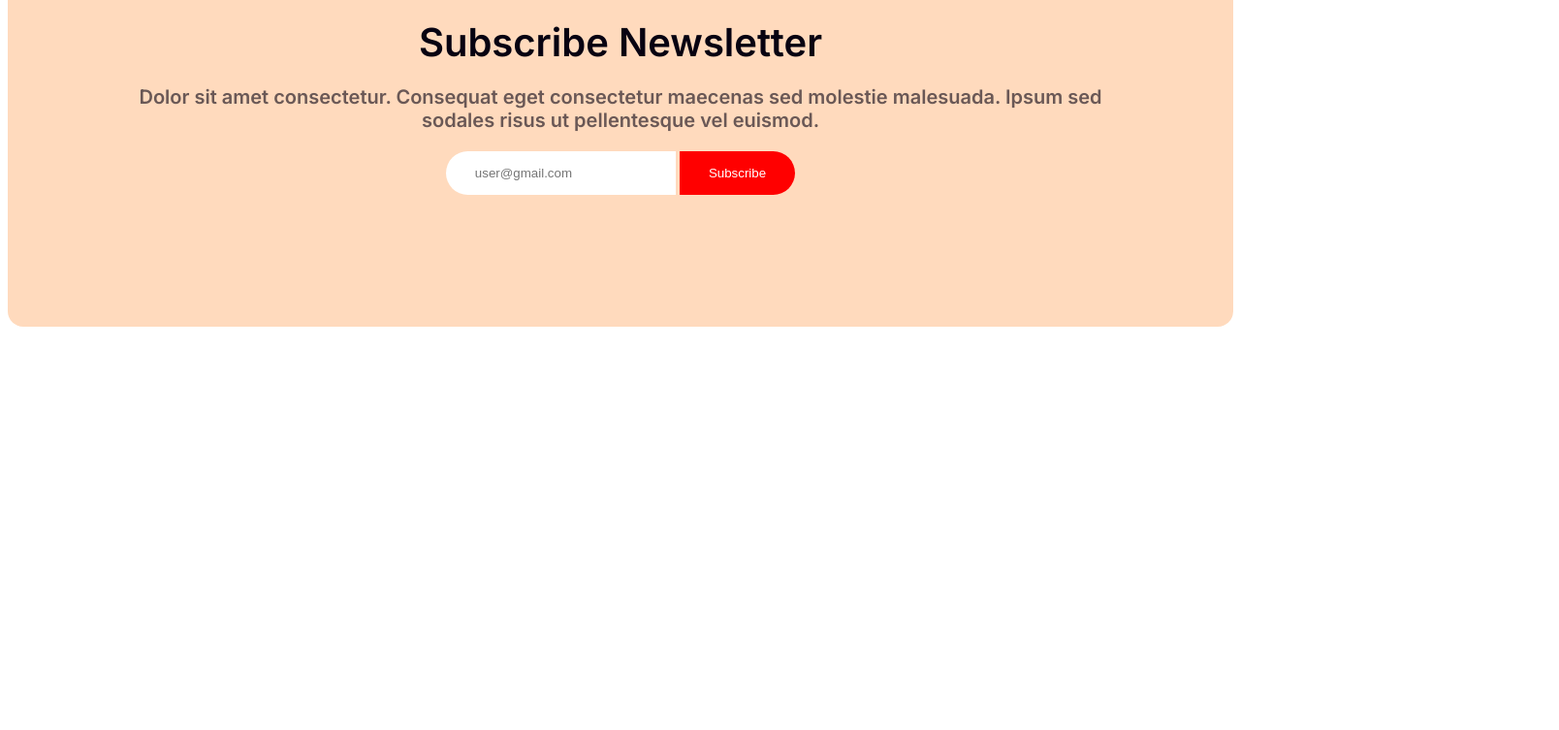
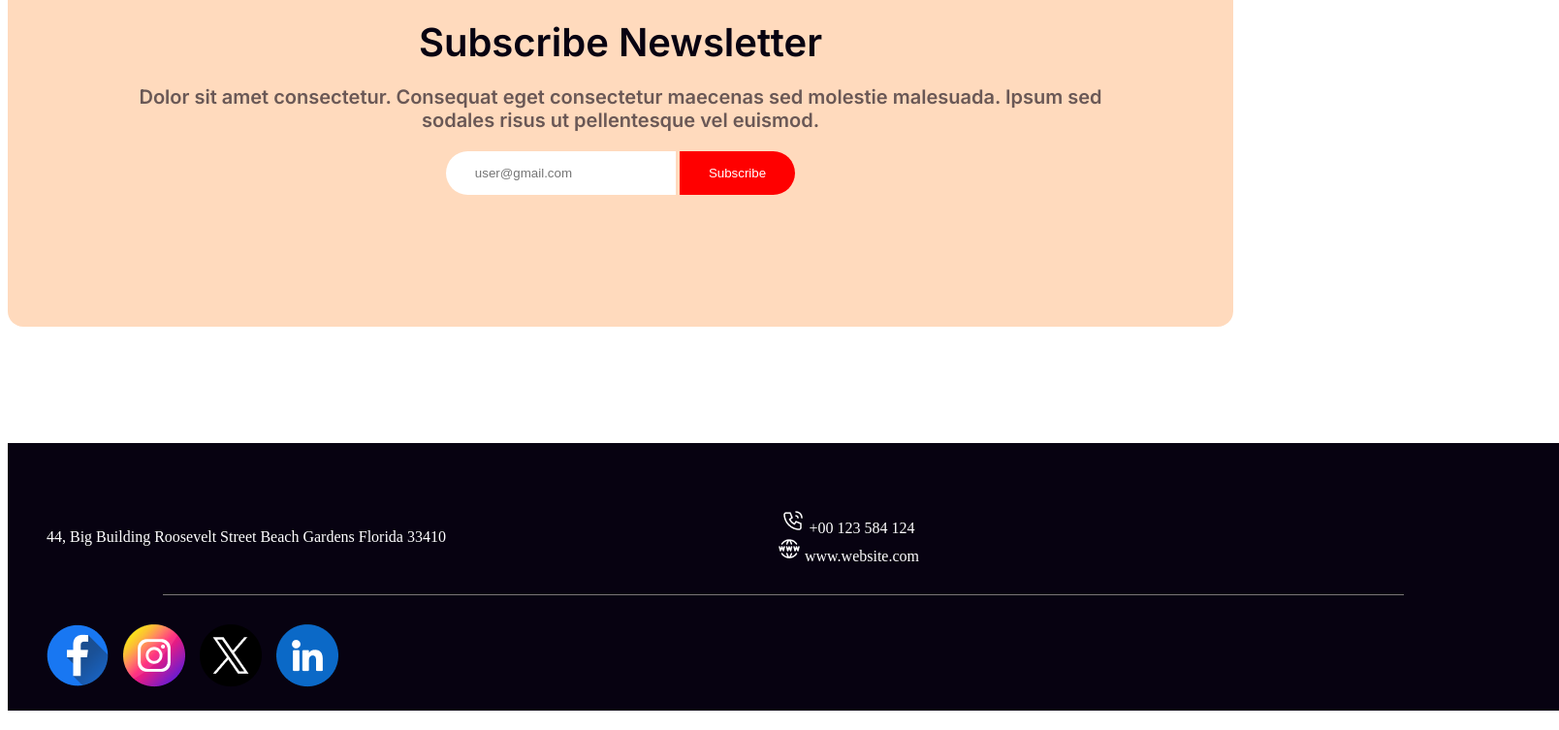
Before and after one commit to Shauaib2580/new-year, a plain HTML site: page index.html in a window 1280 px wide. Shown: the part 5239-5992 px from the top of the page at 97% size, 1608 px wide, since content can reach past the window. Before the commit the page ends 5584 px from the top, so only its background shows below. Drawn offline with Linux system fonts and the light colour scheme.

Commit message:
footer up portion

```diff
--- a/index.html
+++ b/index.html
@@ -105,6 +105,27 @@
     </section>
   </main>
   <footer>
+    <div class="foot">
+      <ul class="foot-top">
+        <li>44, Big Building Roosevelt Street
+          Beach Gardens Florida 33410</li>
+        <li>
+          <ul class="phn-web">
+            <li> <img src="photo/Call.png" alt=""> +00 123 584 124</li>
+            <li> <img src="photo/Website.png" alt=""> www.website.com</li>
+          </ul>
+        </li>
+      </ul>
+      <hr>
+      <div>
+        <ul class="foot-img">
+          <li><img src="photo/Facebook.png" alt=""></li>
+          <li><img src="photo/Instagram.png" alt=""></li>
+          <li><img src="photo/Twitter.png" alt=""></li>
+          <li><img src="photo/Linkedin.png" alt=""></li>
+        </ul>
+      </div>
+    </div>
 
   </footer>
 </body>
--- a/new css/new.css
+++ b/new css/new.css
@@ -192,3 +192,36 @@ main{
   padding: 15px 30px;
   border: 0;
 }
+/* footer section */
+.foot{
+  background-color: #070211;
+  margin: 120px auto 20px;
+  padding-bottom: 20px;
+  width: 1600px;
+
+}
+.foot-top{
+  color: #fff;
+  display: flex;
+  justify-content: space-between;
+  align-items: center;
+  padding-top: 68px;
+  list-style-type: none;
+  max-width: 900px;
+}
+.phn-web{
+  list-style-type: none;
+}
+hr{
+    width: 80%;
+    height: 1px;
+    border: none;
+    background-color: #7a7777;
+    margin-top: 30px;
+    margin-bottom: 30px;
+}
+.foot-img{
+  display: flex;
+  gap: 15px;
+  margin: 0 auto;
+}
```
